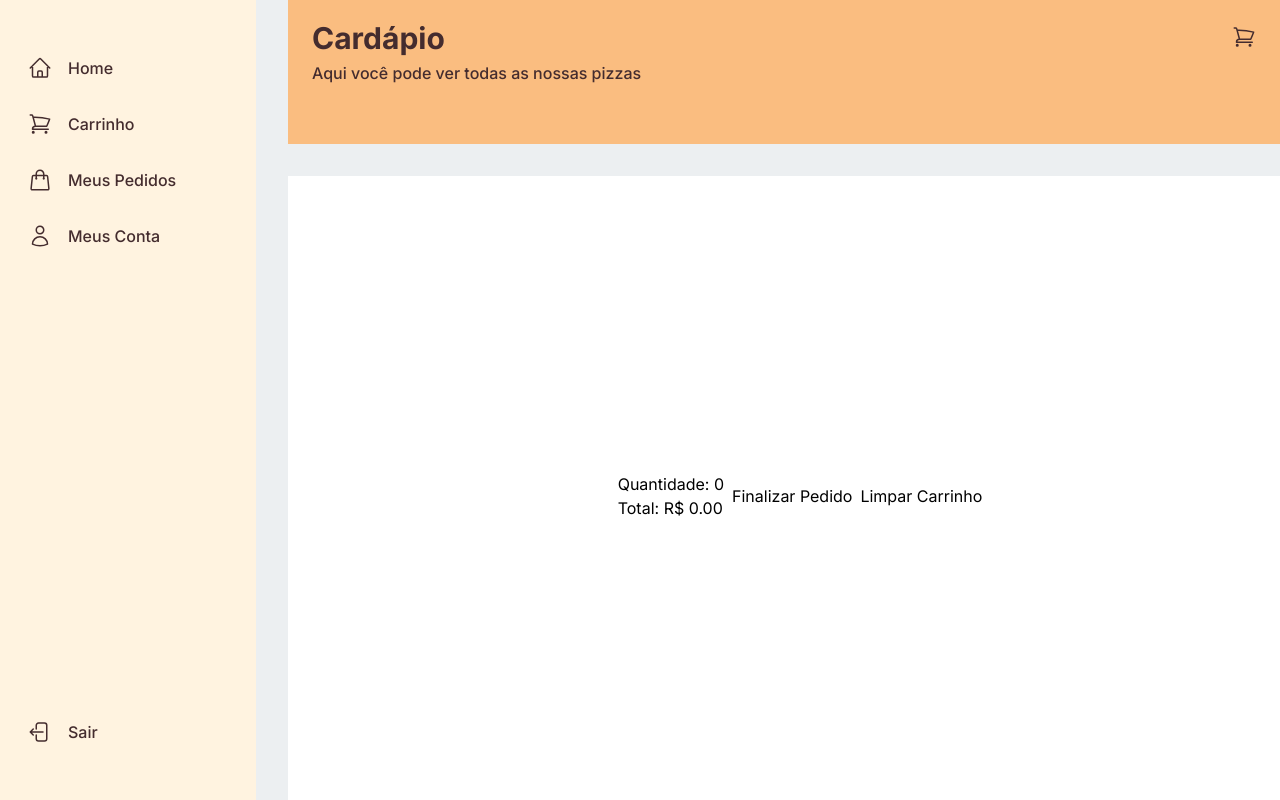
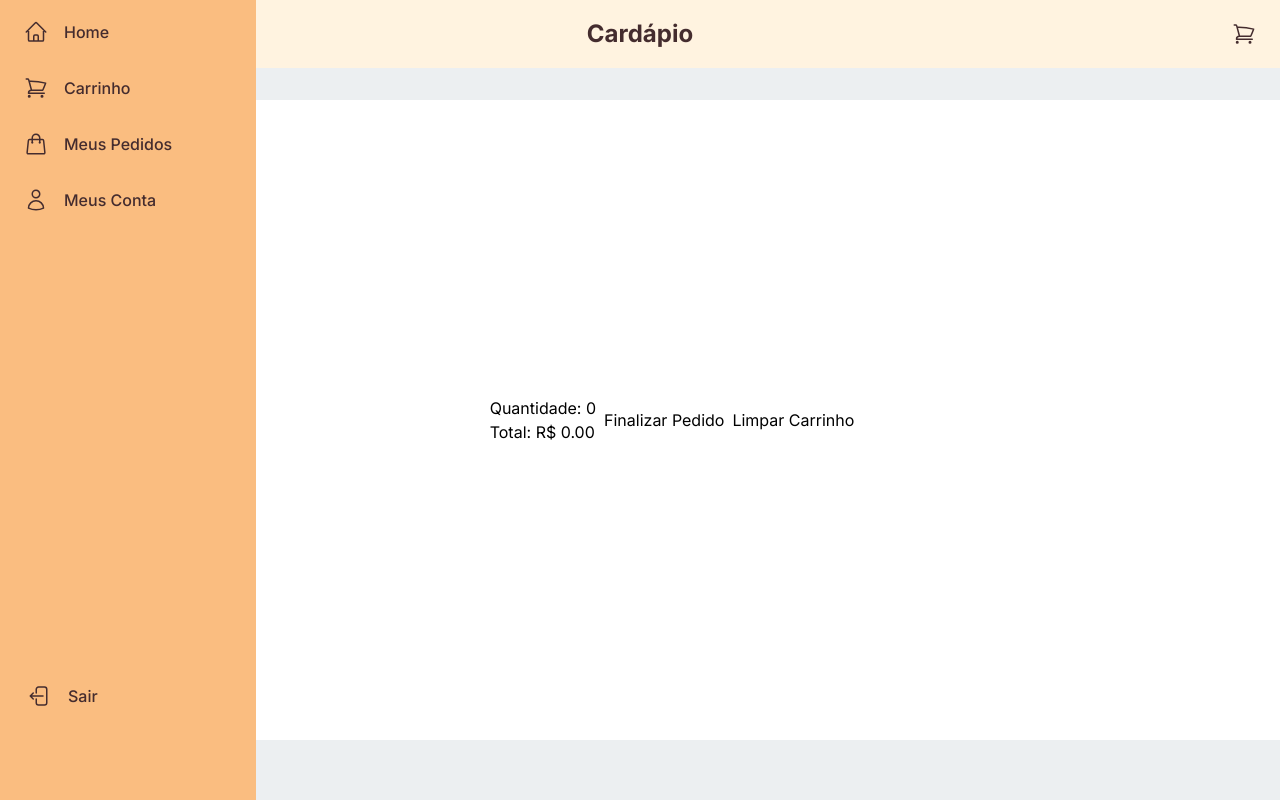
Before and after one commit to LuisHenrique97/case-prospertech, a Next.js app: page /cart in a window 1280 px wide. Built offline with nearby package versions, Linux system fonts and the light colour scheme.

Commit message:
feat: [Refactor Layout] - Header

```diff
--- a/app/layout.tsx
+++ b/app/layout.tsx
@@ -1,7 +1,6 @@
 import type { Metadata } from "next";
 import { Inter } from "next/font/google";
 import "./globals.css";
-import Drawer from "@/components/molecules/drawer/drawer";
 import Header from "@/components/molecules/header/header";
 
 import StoreProvider from "@/lib/Redux/StoreProvider";
@@ -23,9 +22,6 @@ export default function RootLayout({
 			<StoreProvider>
 				<body className={inter.className}>
 					<div className="flex h-screen flex-col md:flex-row bg-primary overflow-hidden">
-						<div className="xs:hidden md:flex">
-							<Drawer />
-						</div>
 						<div className="bg-gray h-screen w-screen">
 							<Header />
 							{children}
--- a/components/atoms/nav-links/nav-links.tsx
+++ b/components/atoms/nav-links/nav-links.tsx
@@ -8,6 +8,8 @@ import {
 	UserIcon,
 	ArrowLeftStartOnRectangleIcon,
 } from "@heroicons/react/24/outline";
+import { useDispatch } from "react-redux";
+import { closeDrawer } from "@/lib/Redux/Navigation/navigation-slice";
 
 const links = [
 	{ name: "Home", href: "/", icon: HomeIcon },
@@ -23,16 +25,19 @@ const links = [
 //O use-cliente permite o uso icone como jsx
 
 export default function NavLinks() {
+	const dispatch = useDispatch();
+
 	return (
-		<div className="h-full justify-between flex flex-col mt-5">
+		<div className="h-full justify-between flex flex-col ">
 			<div>
 				{links.map((link) => {
 					const LinkIcon = link.icon;
 					return (
 						<Link
+							onClick={() => dispatch(closeDrawer())}
 							href={link.href}
 							key={link.name}
-							className=" flex grow my-2 ml-4 items-center
+							className=" flex grow my-2 ml-3 items-center
 						rounded-md text-tertiary font-medium text-regular
 						hover:bg-secondary hover:mr-4 h-[48px] p-3"
 						>
--- a/components/molecules/drawer/drawer.tsx
+++ b/components/molecules/drawer/drawer.tsx
@@ -1,40 +1,37 @@
 "use client";
 
 import NavLinks from "@/components/atoms/nav-links/nav-links";
-import NavLogo from "@/components/atoms/nav-logo/nav-logo";
+import {
+	closeDrawer,
+	selectStateDrawer,
+} from "@/lib/Redux/Navigation/navigation-slice";
 import clsx from "clsx";
-import { useState } from "react";
-import { Bars3Icon } from "@heroicons/react/24/outline";
+import { useDispatch, useSelector } from "react-redux";
 
 export default function Drawer() {
-	const [isOpen, setIsOpen] = useState<boolean>(false);
+	const dispatch = useDispatch();
+	const stateDrawer = useSelector(selectStateDrawer);
 
 	return (
-		<div
-			className={clsx("w-64 h-screen flex-none pt-4 md:w-64 bg-offwhite", {
-				"w-max bg-secondary h-max": isOpen,
-			})}
-		>
-			<div className="md:hidden ml-6 flex w-max">
-				<button onClick={() => setIsOpen(!isOpen)} className="flex">
-					<Bars3Icon
-						width={24}
-						height={24}
-						className="text-tertiary  active:text-primary"
-					/>
-					<p
-						className={clsx("px-4 font-medium text-tertiary", {
-							hidden: isOpen,
-						})}
-					>
-						Menu
-					</p>
-				</button>
+		<div>
+			<div
+				className={clsx(
+					"w-64 fixed top-0 left-auto  bg-secondary h-screen z-40 ",
+					{
+						"transition-transform -translate-x-full": stateDrawer,
+					},
+				)}
+			>
+				<div className={clsx("xs:h-[92vh]")}>
+					<NavLinks />
+				</div>
 			</div>
-			<div className={clsx("xs:h-[92vh]", { hidden: isOpen })}>
-				{/* <NavLogo /> */}
-				<NavLinks />
-			</div>
+			<div
+				onClick={() => dispatch(closeDrawer())}
+				className={clsx("w-screen h-screen fixed top-0 left-0 z-30", {
+					"transition-transform -translate-x-full": stateDrawer,
+				})}
+			/>
 		</div>
 	);
 }
--- a/components/molecules/header/header.tsx
+++ b/components/molecules/header/header.tsx
@@ -1,12 +1,16 @@
 "use client";
 
 import FilterPizzas from "@/components/atoms/filter-pizzas/filter-pizzas";
+import { Bars3Icon } from "@heroicons/react/24/outline";
 import { ShoppingCartIcon } from "@heroicons/react/24/outline";
 import Link from "next/link";
 
 import Drawer from "../drawer/drawer";
+import { useDispatch } from "react-redux";
+import { openDrawer } from "@/lib/Redux/Navigation/navigation-slice";
 
 export default function Header() {
+	const dispatch = useDispatch();
 	//A navegação do drawer navigation será feita atravéz
 	//de uma manipulação de estado global do componente
 
@@ -14,21 +18,19 @@ export default function Header() {
 	// E a implementação de layout deve ser feito no componente
 
 	return (
-		<div className="bg-secondary md:ml-8 h-32 sm:h-36">
-			<div className="flex flex-row md:items-baseline justify-between mr-6">
-				<div>
-					<div className="md:hidden fixed">
-						<Drawer />
-					</div>
-					<div className="md:visible md:mt-4 mt-12 ml-6">
-						<p className="text-biggest font-bold text-tertiary">Cardápio</p>
-						<p className="text-regular font-medium text-tertiary">
-							Aqui você pode ver todas as nossas pizzas
-						</p>
-					</div>
+		<div className="bg-offwhite h-max ">
+			<div className="flex flex-row justify-between items-center py-4 px-6">
+				<Bars3Icon
+					width={24}
+					height={24}
+					onClick={() => dispatch(openDrawer())}
+					className="text-tertiary  active:text-primary"
+				/>
+
+				<div className="">
+					<p className="text-big font-bold text-tertiary">Cardápio</p>
 				</div>
-
-				<Link href={"/cart"} className=" items-center mt-4 ">
+				<Link href={"/cart"} className=" items-center ">
 					<ShoppingCartIcon
 						width={24}
 						height={24}
@@ -37,19 +39,7 @@ export default function Header() {
 				</Link>
 			</div>
 
-			{/* <input
-				type="text"
-				className="h-11 mt-6 w-3/5 pl-4 bg-gray
-        rounded-md focus:outline-none focus:ring-2
-        focus:ring-secondary text-tertiary"
-				placeholder="Insira o nome da pizza"
-			/>
-			<button className="h-12 ml-6 rounded-md active:bg-secondary text-white bg-primary w-32">
-				<p>Buscar</p>
-			</button>
-			<div className="mt-4">
-				<FilterPizzas />
-			</div> */}
+			<Drawer />
 		</div>
 	);
 }
--- /dev/null
+++ b/lib/Redux/Navigation/navigation-slice.ts
@@ -0,0 +1,23 @@
+import { createSlice } from "@reduxjs/toolkit";
+import { RootState } from "../store";
+
+const initialState = {
+	value: false,
+};
+
+export const navigationSlice = createSlice({
+	name: "navigation",
+	initialState,
+	reducers: {
+		openDrawer: (state) => {
+			state.value = !state.value;
+		},
+		closeDrawer: (state) => {
+			state.value = true;
+		},
+	},
+});
+
+export const { openDrawer, closeDrawer } = navigationSlice.actions;
+export default navigationSlice.reducer;
+export const selectStateDrawer = (state: RootState) => state.navigation.value;
--- a/lib/Redux/store.ts
+++ b/lib/Redux/store.ts
@@ -2,12 +2,14 @@ import { configureStore } from "@reduxjs/toolkit";
 import counterSlice from "./CounterSlice/counter-slice";
 import cartSlice from "./CartSlice/cart-slice";
 import orderSlice from "./OrderSlice/order-slice";
+import navigationSlice from "./Navigation/navigation-slice";
 
 export const store = configureStore({
 	reducer: {
 		counter: counterSlice,
 		cart: cartSlice,
 		order: orderSlice,
+		navigation: navigationSlice,
 	},
 });
 
```
